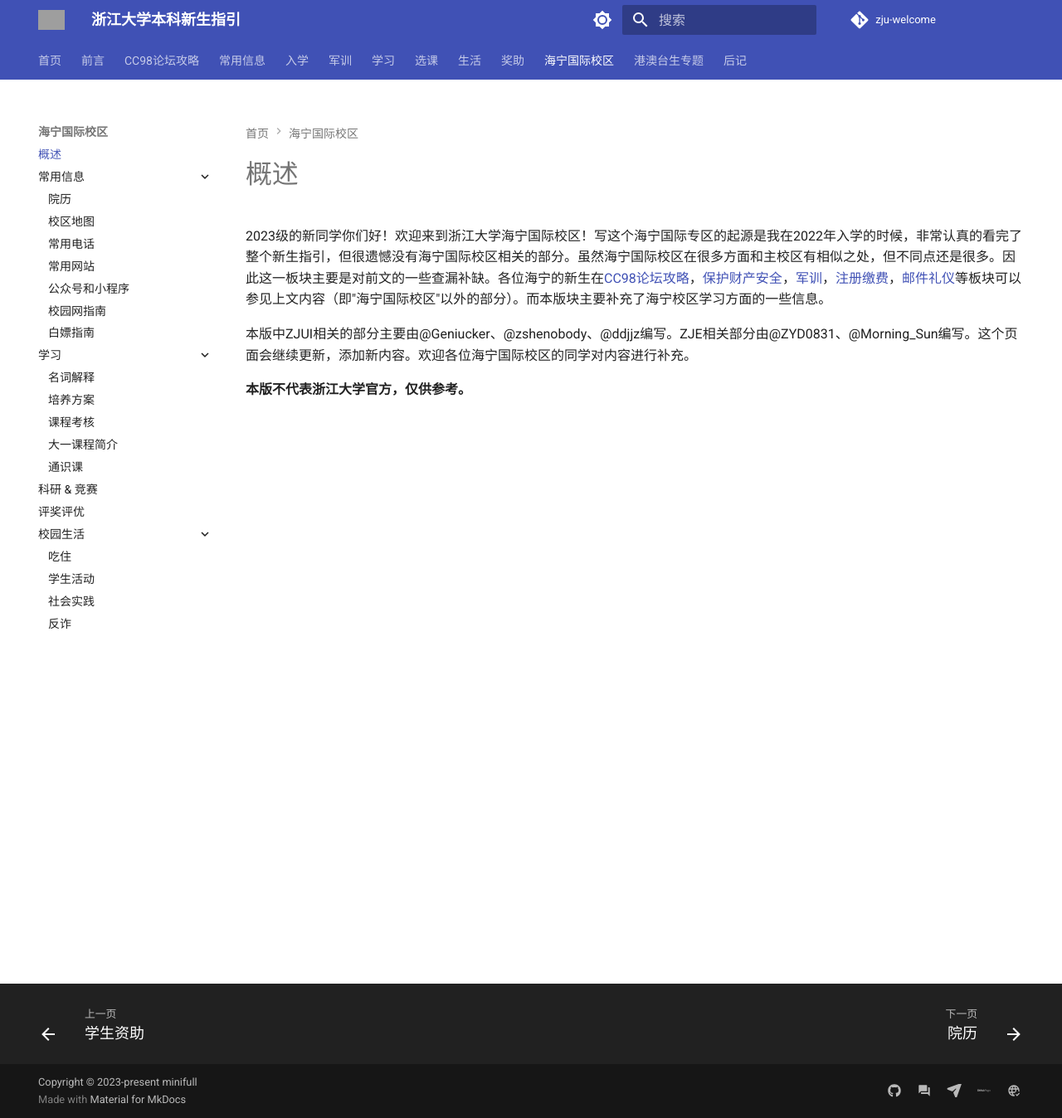
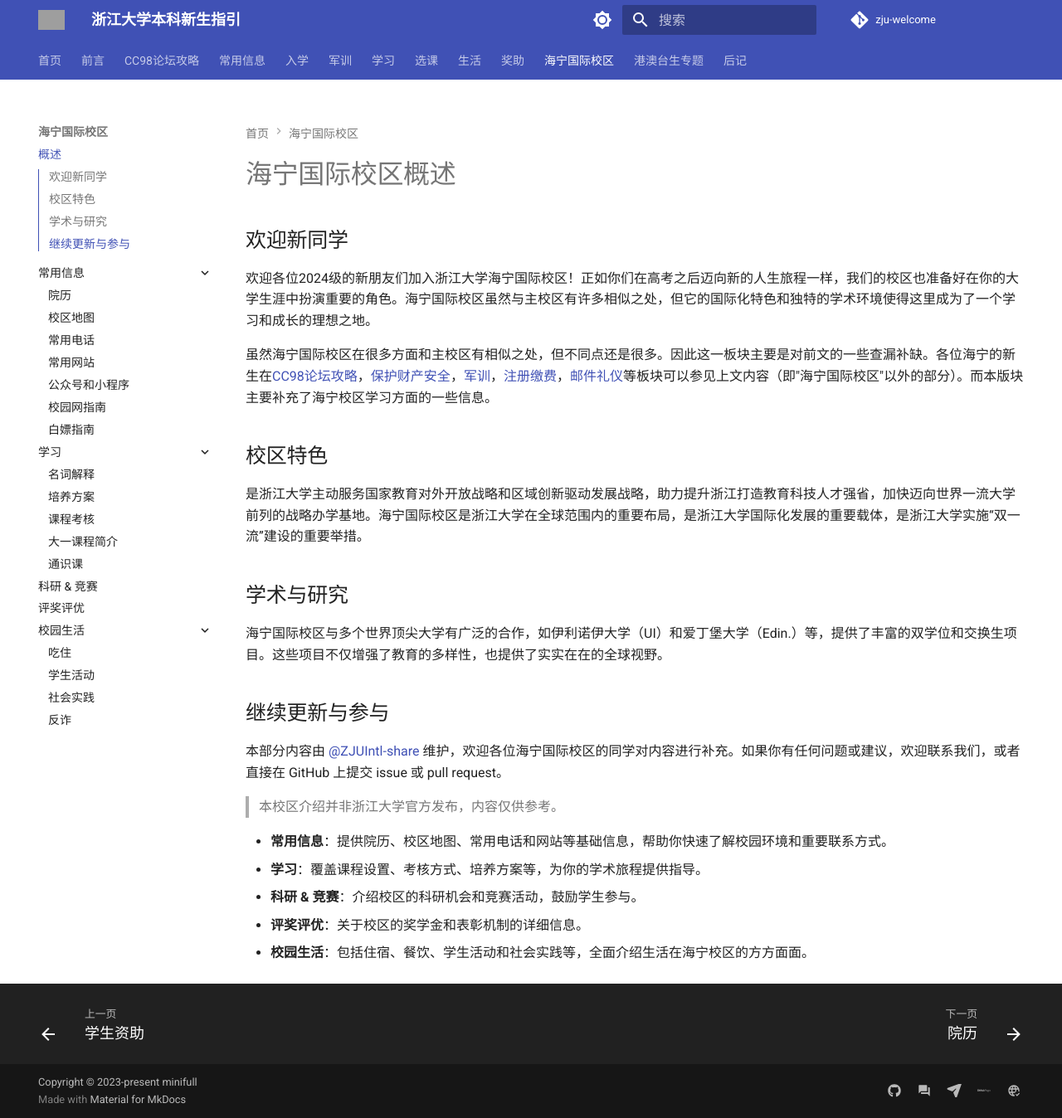
Before and after one commit to mini-full/zju-welcome, an MkDocs documentation site: the page built from docs/haining/intro.md, in a window 1280 px wide and 1348 px high. Shown: the whole window at 83% size. Built offline with MkDocs 1.6.1 and Material for MkDocs 9.7.7, drawn with Linux system fonts in a browser that asks for light colours; comment, search, counter and statistics services are not loaded; grey boxes are pictures that could not be loaded.

Commit message:
update intro of haining

```diff
--- a/docs/haining/intro.md
+++ b/docs/haining/intro.md
@@ -1,7 +1,27 @@
-# 概述
+# 海宁国际校区概述
 
-2023级的新同学你们好！欢迎来到浙江大学海宁国际校区！写这个海宁国际专区的起源是我在2022年入学的时候，非常认真的看完了整个新生指引，但很遗憾没有海宁国际校区相关的部分。虽然海宁国际校区在很多方面和主校区有相似之处，但不同点还是很多。因此这一板块主要是对前文的一些查漏补缺。各位海宁的新生在[CC98论坛攻略](../cc98.md)，[保护财产安全](../callout.md)，[军训](../military_training/time.md)，[注册缴费](../registration/fee.md)，[邮件礼仪](../learning/email_etiquette.md)等板块可以参见上文内容（即"海宁国际校区"以外的部分）。而本版块主要补充了海宁校区学习方面的一些信息。
+## 欢迎新同学
 
-本版中ZJUI相关的部分主要由@Geniucker、@zshenobody、@ddjjz编写。ZJE相关部分由@ZYD0831、@Morning_Sun编写。这个页面会继续更新，添加新内容。欢迎各位海宁国际校区的同学对内容进行补充。
+欢迎各位2024级的新朋友们加入浙江大学海宁国际校区！正如你们在高考之后迈向新的人生旅程一样，我们的校区也准备好在你的大学生涯中扮演重要的角色。海宁国际校区虽然与主校区有许多相似之处，但它的国际化特色和独特的学术环境使得这里成为了一个学习和成长的理想之地。
 
-**本版不代表浙江大学官方，仅供参考。**
+虽然海宁国际校区在很多方面和主校区有相似之处，但不同点还是很多。因此这一板块主要是对前文的一些查漏补缺。各位海宁的新生在[CC98论坛攻略](../cc98.md)，[保护财产安全](../callout.md)，[军训](../military_training/time.md)，[注册缴费](../registration/fee.md)，[邮件礼仪](../learning/email_etiquette.md)等板块可以参见上文内容（即"海宁国际校区"以外的部分）。而本版块主要补充了海宁校区学习方面的一些信息。
+
+## 校区特色
+
+是浙江大学主动服务国家教育对外开放战略和区域创新驱动发展战略，助力提升浙江打造教育科技人才强省，加快迈向世界一流大学前列的战略办学基地。海宁国际校区是浙江大学在全球范围内的重要布局，是浙江大学国际化发展的重要载体，是浙江大学实施“双一流”建设的重要举措。
+
+## 学术与研究
+
+海宁国际校区与多个世界顶尖大学有广泛的合作，如伊利诺伊大学（UI）和爱丁堡大学（Edin.）等，提供了丰富的双学位和交换生项目。这些项目不仅增强了教育的多样性，也提供了实实在在的全球视野。
+
+## 继续更新与参与
+
+本部分内容由 [@ZJUIntl-share](https://github.com/ZJUIntl-share) 维护，欢迎各位海宁国际校区的同学对内容进行补充。如果你有任何问题或建议，欢迎联系我们，或者直接在 GitHub 上提交 issue 或 pull request。
+
+> 本校区介绍并非浙江大学官方发布，内容仅供参考。
+
+- **常用信息**：提供院历、校区地图、常用电话和网站等基础信息，帮助你快速了解校园环境和重要联系方式。
+- **学习**：覆盖课程设置、考核方式、培养方案等，为你的学术旅程提供指导。
+- **科研 & 竞赛**：介绍校区的科研机会和竞赛活动，鼓励学生参与。
+- **评奖评优**：关于校区的奖学金和表彰机制的详细信息。
+- **校园生活**：包括住宿、餐饮、学生活动和社会实践等，全面介绍生活在海宁校区的方方面面。
```
